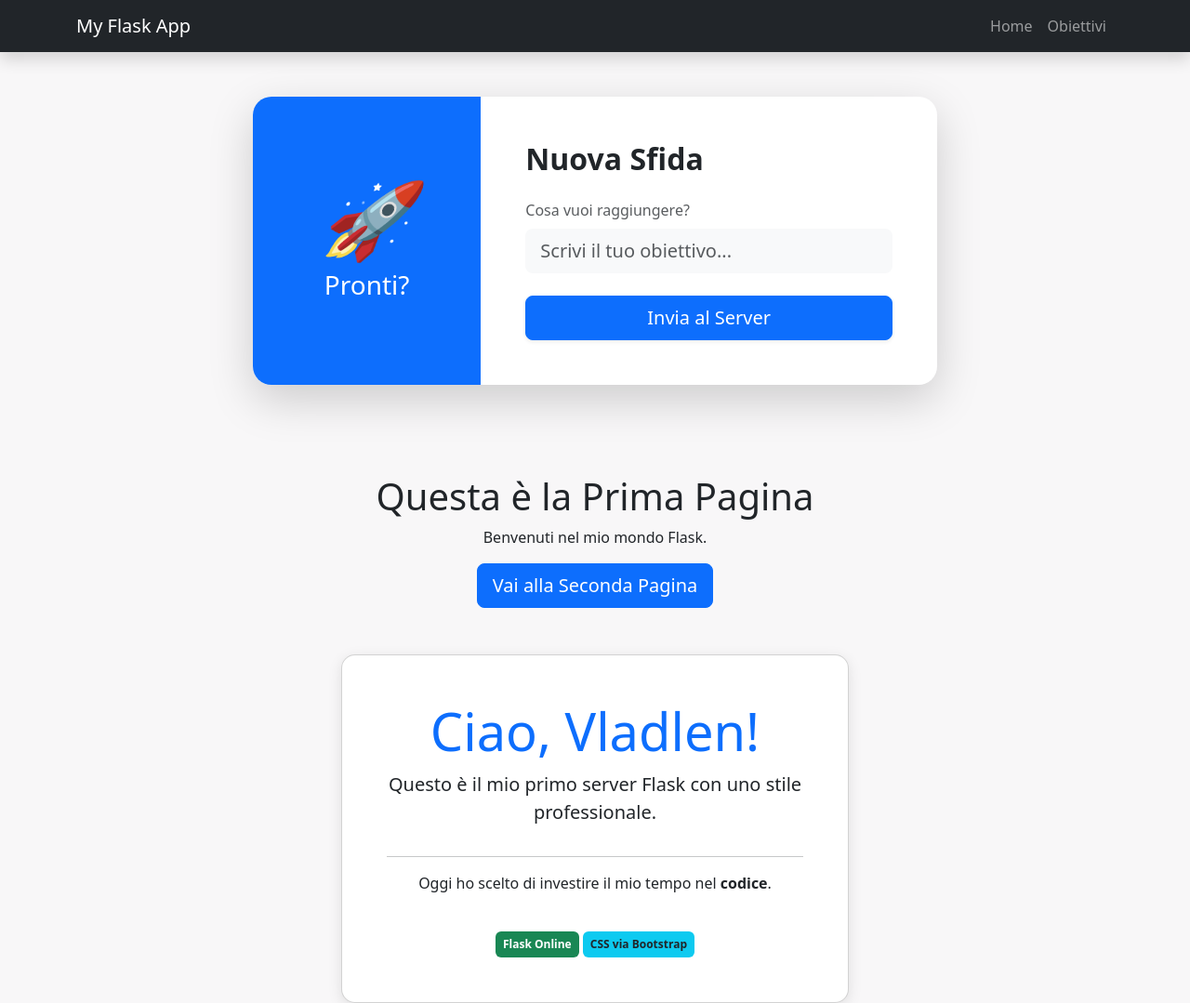
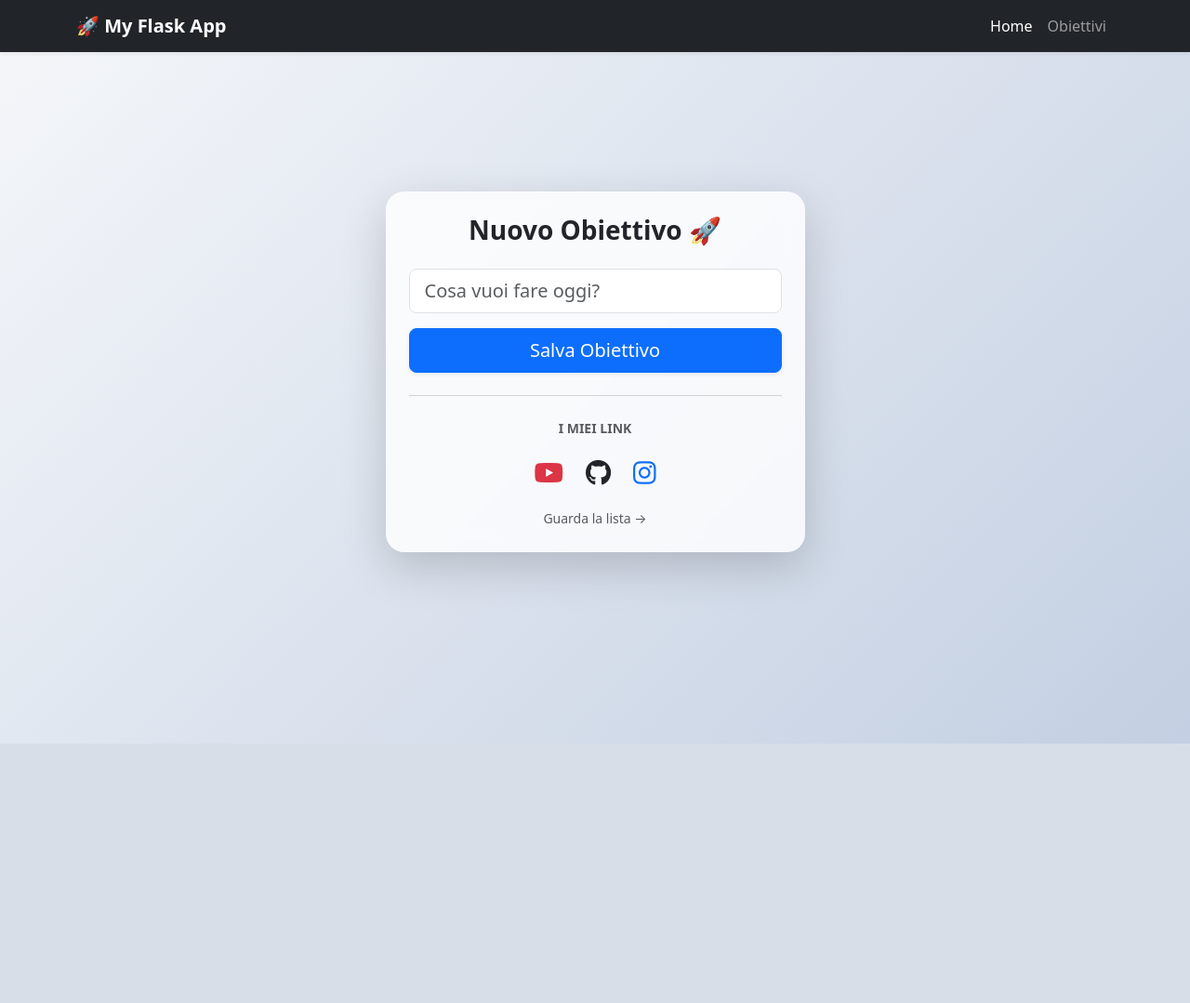
Before and after one commit to vlolek/flask-test, a Flask app: page / in a window 1280 px wide. Shown: the whole page at 93% size. After the commit the page ends 800 px from the top, so only its background shows below. Run offline with Flask 3, Linux system fonts and the light colour scheme.

Commit message:
feat: upgrade UI with glassmorphism, animations and social links

```diff
--- a/main.py
+++ b/main.py
@@ -1,4 +1,4 @@
-from flask import Flask, render_template, request
+from flask import Flask, render_template, request, redirect
 from datetime import datetime
 
 app = Flask(__name__)
@@ -7,24 +7,39 @@ app = Flask(__name__)
 def home():
     return render_template('home.html')
 
-@app.route('/second', methods=['GET', 'POST'])
-def second_page():
+# 1. Эта функция обрабатывает ПОЛУЧЕНИЕ данных из формы
+@app.route('/second', methods=['GET', 'POST']) # Разрешаем оба метода!
+def add_goal():
     if request.method == 'POST':
         user_goal = request.form.get('goal')
-        # Записываем цель в файл (режим 'a' - append, добавить в конец)
-        with open("goals.txt", "a", encoding="utf-8") as f:
-            f.write(user_goal + "\n")
+        if user_goal:
+            with open("goals.txt", "a", encoding="utf-8") as f:
+                f.write(user_goal + "\n")
+        # После сохранения уходим на страницу со списком
+        return redirect('/second_page')
 
-    # Читаем все цели из файла, чтобы вывести их списком
+    # Если кто-то зашел через GET (ошибка 405 больше не вылетит)
+    return redirect('/second_page')
+
+# 2. Эта функция просто ПОКАЗЫВАЕТ список целей
+@app.route('/second_page')
+def show_goals():
     all_goals = []
     try:
         with open("goals.txt", "r", encoding="utf-8") as f:
-            all_goals = f.readlines()
+            # .strip() убирает лишние переносы строк \n
+            all_goals = [line.strip() for line in f.readlines()]
     except FileNotFoundError:
-        all_goals = ["Ancora nessun obiettivo"]
+        all_goals = []
 
     now = datetime.now().strftime("%H:%M:%S")
     return render_template('home_page.html', goals=all_goals, current_time=now)
 
+@app.route('/clear', methods=['POST'])
+def clear_goals():
+    with open("goals.txt", "w", encoding="utf-8") as file:
+        file.truncate(0)
+    return redirect('/second_page')
+
 if __name__ == '__main__':
     app.run(debug=True)
--- a/templates/home.html
+++ b/templates/home.html
@@ -1,67 +1,84 @@
 <!DOCTYPE html>
 <html lang="it">
 <head>
+
     <meta charset="UTF-8">
-    <title>Il mio Flask App</title>
+    <meta name="viewport" content="width=device-width, initial-scale=1.0">
     <link href="https://cdn.jsdelivr.net/npm/bootstrap@5.3.0/dist/css/bootstrap.min.css" rel="stylesheet">
+    <title>Aggiungi Obiettivo</title>
     <style>
-        body { background-color: #f8f7f8; border-color: blueviolet;}
-        .main-card { margin-top: 50px; border-radius: 15px; box-shadow: 0 4px 15px rgba(0,0,0,0.1); }
+        body {
+            background: linear-gradient(135deg, #f5f7fa 0%, #c3cfe2 100%);
+            display: flex;
+            align-items: center;
+            justify-content: center;
+            height: 100vh;
+            margin: 0;
+        }
+        .card {
+            border-radius: 20px;
+            border: 1px solid rgba(255, 255, 255, 0.3);
+            background: rgba(255, 255, 255, 0.8);
+            backdrop-filter: blur(10px); /* Размытие заднего фона */
+            box-shadow: 0 8px 32px 0 rgba(31, 38, 135, 0.1);
+        }
+        .transition-icon:hover {
+            transform: scale(1.25) rotate(5deg); /* Увеличение и легкий наклон */
+            filter: brightness(1.2); /* Станет чуть ярче */
+        }
+        @keyframes fadeIn {
+            from { opacity: 0; transform: translateY(20px); }
+            to { opacity: 1; transform: translateY(0); }
+        }
+        .container {
+            animation: fadeIn 0.8s ease-out;
+        }
     </style>
+    <link rel="stylesheet" href="https://cdnjs.cloudflare.com/ajax/libs/font-awesome/6.0.0/css/all.min.css">
 </head>
 <body>
-    <nav class="navbar navbar-expand-lg navbar-dark bg-dark shadow">
+
+<nav class="navbar navbar-expand-lg navbar-dark bg-dark shadow-sm w-100 position-absolute top-0">
   <div class="container">
-    <a class="navbar-brand" href="/">My Flask App</a>
-    <div class="navbar-nav">
-      <a class="nav-link" href="/">Home</a>
-      <a class="nav-link" href="/second">Obiettivi</a>
+    <a class="navbar-brand fw-bold" href="/">🚀 My Flask App</a>
+    <div class="navbar-nav ms-auto">
+      <a class="nav-link active" href="/">Home</a>
+      <a class="nav-link" href="/second_page">Obiettivi</a>
     </div>
   </div>
 </nav>
-<div class="container py-5">
+
+<div class="container content-wrapper">
     <div class="row justify-content-center">
-        <div class="col-md-8">
-            <div class="card border-0 shadow-lg overflow-hidden" style="border-radius: 20px;">
-                <div class="row g-0">
-                    <div class="col-md-4 bg-primary d-flex align-items-center justify-content-center text-white">
-                        <div class="text-center p-4">
-                            <i class="display-1">🚀</i>
-                            <h3 class="mt-2">Pronti?</h3>
-                        </div>
+        <div class="col-md-5">
+            <div class="card shadow-lg p-4">
+                <h3 class="text-center fw-bold mb-4">Nuovo Obiettivo 🚀</h3>
+                <form action="/second" method="POST">
+                    <div class="mb-3">
+                        <input type="text" name="goal" class="form-control form-control-lg" placeholder="Cosa vuoi fare oggi?" required>
                     </div>
-                    <div class="col-md-8 p-5">
-                        <h2 class="fw-bold mb-4">Nuova Sfida</h2>
-                        <form action="/second" method="POST">
-                            <div class="mb-4">
-                                <label class="form-label text-muted">Cosa vuoi raggiungere?</label>
-                                <input type="text" name="goal" class="form-control form-control-lg border-0 bg-light" placeholder="Scrivi il tuo obiettivo...">
-                            </div>
-                            <button type="submit" class="btn btn-primary btn-lg w-100 shadow-sm">Invia al Server</button>
-                        </form>
+                    <button type="submit" class="btn btn-primary w-100 btn-lg shadow-sm">Salva Obiettivo</button>
+                </form>
+
+                <hr class="my-4 text-muted">
+
+                <div class="text-center">
+                    <p class="small text-uppercase text-muted fw-bold mb-3">I miei link</p>
+                    <div class="d-flex justify-content-center gap-4">
+                        <a href="https://youtube.com" target="_blank" class="text-danger fs-3 transition-icon">
+                            <i class="fab fa-youtube"></i>
+                        </a>
+                        <a href="https://github.com" target="_blank" class="text-dark fs-3 transition-icon">
+                            <i class="fab fa-github"></i>
+                        </a>
+                        <a href="https://instagram.com" target="_blank" class="text-primary fs-3 transition-icon">
+                            <i class="fab fa-instagram"></i>
+                        </a>
                     </div>
                 </div>
-            </div>
-        </div>
-    </div>
-</div>
-<div class="container text-center mt-5">
-    <h1>Questa è la Prima Pagina</h1>
-    <p>Benvenuti nel mio mondo Flask.</p>
-    <a href="/second" class="btn btn-primary btn-lg">Vai alla Seconda Pagina</a>
-</div>
 
-<div class="container">
-    <div class="row justify-content-center">
-        <div class="col-md-6">
-            <div class="card main-card p-5 text-center">
-                <h1 class="display-4 text-primary">Ciao, Vladlen!</h1>
-                <p class="lead">Questo è il mio primo server Flask con uno stile professionale.</p>
-                <hr>
-                <p>Oggi ho scelto di investire il mio tempo nel <strong>codice</strong>.</p>
-                <div class="mt-4">
-                    <span class="badge bg-success p-2">Flask Online</span>
-                    <span class="badge bg-info p-2 text-dark">CSS via Bootstrap</span>
+                <div class="text-center mt-3">
+                    <a href="/second_page" class="text-muted text-decoration-none small">Guarda la lista →</a>
                 </div>
             </div>
         </div>
```
Also changed, not shown: goals.txt (deleted, +0 -9 lines), templates/home_page.html (+17 -9 lines).
